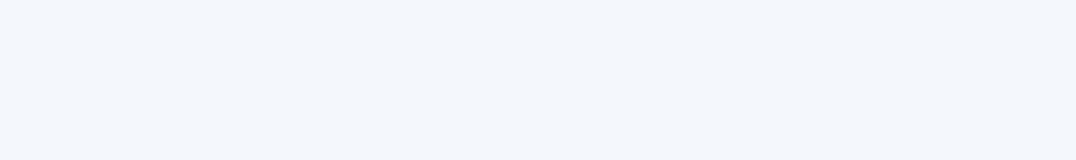
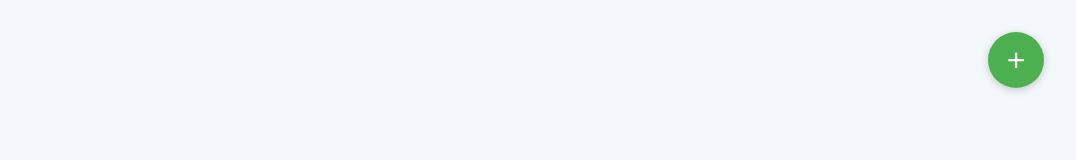
Before and after one commit to Jonathan045/digitaleplanning, a plain HTML site: page index.html in a window 1280 px wide. Shown: the full height of the page, 204-1280 px from the left. Drawn offline with Linux system fonts and the light colour scheme.

Commit message:
toevoegknop + styling

```diff
--- a/index.html
+++ b/index.html
@@ -8,8 +8,11 @@
 </head>
 <body>
 
-     <!-- Logo van de applicatie -->
-     <img src="Logo.png" alt="Logo" class="logo" />
+    <!-- Logo van de applicatie -->
+    <img src="Logo.png" alt="Logo" class="logo" />
+
+    <!-- Knop om het formulier voor het toevoegen van een klant te openen -->
+    <div class="add-customer-btn" id="add-customer-btn">+</div>
 
 </body>
 </html>
--- a/style.css
+++ b/style.css
@@ -12,3 +12,26 @@ body {
     width: 200px;
     height: auto;
 }
+
+#add-customer-btn {
+  position: fixed;
+  top: 32px;
+  right: 32px;
+  z-index: 1000;
+  width: 56px;
+  height: 56px;
+  border-radius: 50%;
+  font-size: 32px;
+  background: #4caf50;
+  color: white;
+  border: none;
+  box-shadow: 0 2px 8px rgba(0, 0, 0, 0.2);
+  cursor: pointer;
+  display: flex;
+  align-items: center;
+  justify-content: center;
+}
+
+.add-customer-btn:hover {
+  background-color: #45a049;
+}
```
